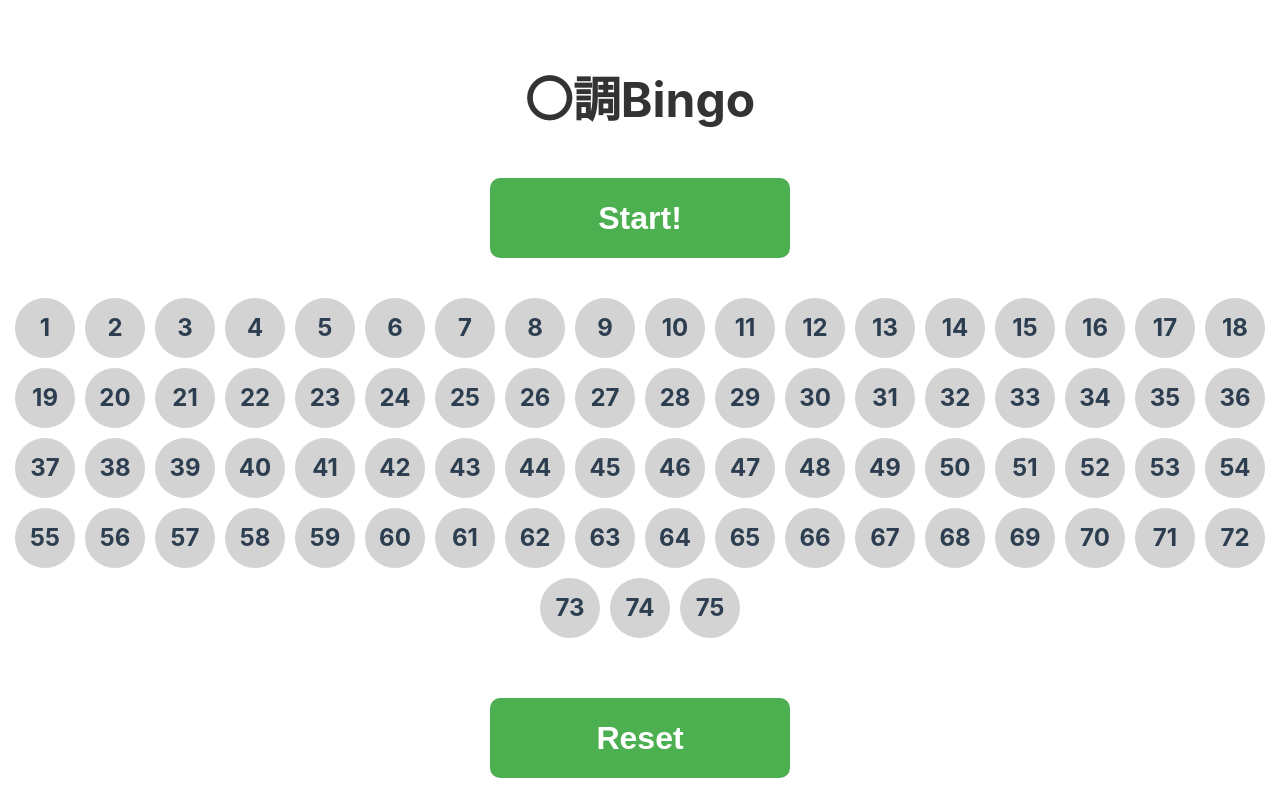
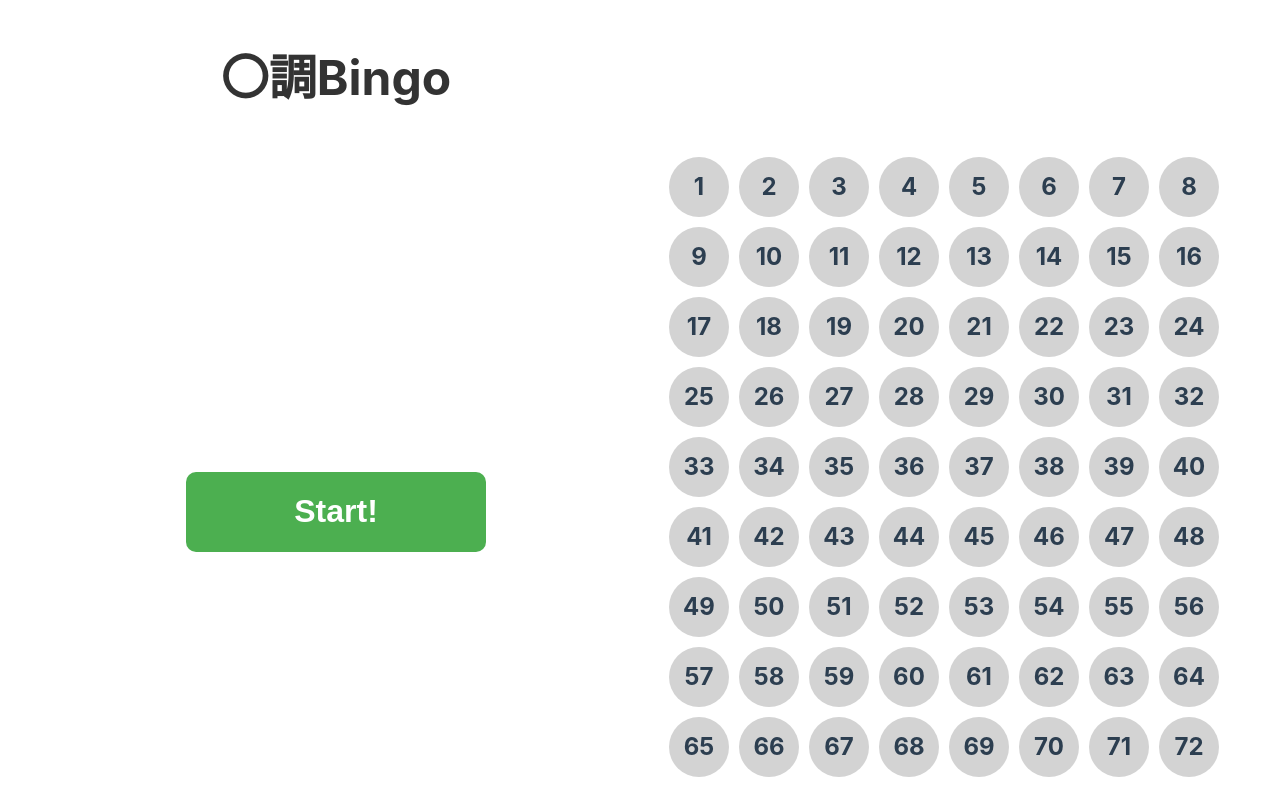
Before and after one commit to chofufestival/bingo2025, a Vue app: page / in a window 1280 px wide. Shown: the top 785 px of the page. Built offline with nearby package versions, Linux system fonts and the light colour scheme.

Commit message:
feat: Appコンポーネントを置き換え

```diff
--- a/index.html
+++ b/index.html
@@ -7,7 +7,7 @@
     <title>〇調Bingo</title>
   </head>
   <body>
-    <div id="bingo"></div>
+    <div id="app"></div>
     <script type="module" src="/src/main.js"></script>
   </body>
 </html>
--- a/src/App.vue
+++ b/src/App.vue
@@ -1,47 +1,144 @@
 <script setup>
-import HelloWorld from './components/HelloWorld.vue'
-import TheWelcome from './components/TheWelcome.vue'
+import { ref } from 'vue';
+
+const selectedNumbers = ref([]);
+
+let array = Array.from({ length: 75 }, (_, i) => i + 1);
+
+const numbers = Array.from({ length: 75 }, (_, i) => i + 1);
+
+const selectedNumber = ref(0);
+
+function start() {
+    let roopCount = 0;
+    let intervalId = setInterval(() => {
+        const index = Math.floor(Math.random() * array.length);
+        selectedNumber.value = array[index];
+        roopCount += 1;
+
+        if (roopCount >= 20) {
+            clearInterval(intervalId);
+            selectedNumbers.value.push(selectedNumber.value);
+            array.splice(index, 1);
+        }
+    }, 100);
+}
+
+function selectManually(number) {
+    if (!selectedNumbers.value.includes(number)) {
+        selectedNumbers.value.push(number);
+        array.splice(array.indexOf(number), 1);
+    }
+}
+
+function reset() {
+    selectedNumbers.value = [];
+    array = Array.from({ length: 75 }, (_, i) => i + 1);
+    selectedNumber.value = 0;
+}
 </script>
 
 <template>
-  <header>
-    <img alt="Vue logo" class="logo" src="./assets/logo.svg" width="125" height="125" />
+    <div class="center">
+        <h1>〇調Bingo</h1>
+    </div>
 
-    <div class="wrapper">
-      <HelloWorld msg="You did it!" />
+    <h2>
+        {{ selectedNumber !== 0 ? selectedNumber : '' }}
+    </h2>
+
+    <div class="center">
+        <button @click="start" :disabled="array.length === 0">Start!</button>
     </div>
-  </header>
 
-  <main>
-    <TheWelcome />
-  </main>
+    <div class="number-list">
+        <h3
+            v-for="number in numbers"
+            :key="number"
+            @click="selectManually(number)"
+            :style="{ backgroundColor: selectedNumbers.includes(number) ? 'lightgreen' : 'lightgray' }"
+        >
+            {{ number }}
+        </h3>
+    </div>
+    <div class="center">
+        <button @click="reset">Reset</button>
+    </div>
+
 </template>
 
 <style scoped>
-header {
-  line-height: 1.5;
+.center {
+    display: flex;
+    justify-content: center;
+    align-items: center;
+    flex-direction: column;
+    margin-top: 40px;
 }
 
-.logo {
-  display: block;
-  margin: 0 auto 2rem;
+h1 {
+    font-size: 3rem;
+    font-weight: bold;
+    color: #333;
+    text-align: center;
 }
 
-@media (min-width: 1024px) {
-  header {
+button {
+    background-color: #4CAF50;
+    color: white;
+    font-size: 2rem;
+    padding: 20px 40px;
+    border: none;
+    border-radius: 10px;
+    cursor: pointer;
+    transition: background-color 0.3s ease;
+    width: 300px;
+    height: 80px;
+    font-weight: bold;
+}
+
+button:disabled {
+    background-color: #ccc;
+    cursor: not-allowed;
+}
+
+button:hover {
+    background-color: #45a049;
+}
+
+.number-list {
     display: flex;
-    place-items: center;
-    padding-right: calc(var(--section-gap) / 2);
-  }
+    justify-content: center;
+    flex-wrap: wrap;
+    gap: 10px;
+    margin-top: 20px;
+    max-width: 100%;
+    padding: 20px 0;
+}
 
-  .logo {
-    margin: 0 2rem 0 0;
-  }
+.number-list h3 {
+    width: 60px;
+    height: 60px;
+    display: flex;
+    justify-content: center;
+    align-items: center;
+    font-size: 1.5rem;
+    font-weight: bold;
+    border-radius: 50%;
+    cursor: pointer;
+    transition: background-color 0.3s ease, transform 0.3s ease;
+    background-color: lightgray;
+}
 
-  header .wrapper {
-    display: flex;
-    place-items: flex-start;
-    flex-wrap: wrap;
-  }
+.number-list h3:hover {
+    transform: scale(1.1);
+}
+
+h2 {
+    font-size: 10rem;
+    font-weight: bold;
+    color: #333;
+    margin-top: 30px;
+    text-align: center;
 }
 </style>
--- a/src/Bingo.vue
+++ /dev/null
@@ -1,144 +0,0 @@
-<script setup>
-import { ref } from 'vue';
-
-const selectedNumbers = ref([]);
-
-let array = Array.from({ length: 75 }, (_, i) => i + 1);
-
-const numbers = Array.from({ length: 75 }, (_, i) => i + 1);
-
-const selectedNumber = ref(0);
-
-function start() {
-    let roopCount = 0;
-    let intervalId = setInterval(() => {
-        const index = Math.floor(Math.random() * array.length);
-        selectedNumber.value = array[index];
-        roopCount += 1;
-
-        if (roopCount >= 20) {
-            clearInterval(intervalId);
-            selectedNumbers.value.push(selectedNumber.value);
-            array.splice(index, 1);
-        }
-    }, 100);
-}
-
-function selectManually(number) {
-    if (!selectedNumbers.value.includes(number)) {
-        selectedNumbers.value.push(number);
-        array.splice(array.indexOf(number), 1);
-    }
-}
-
-function reset() {
-    selectedNumbers.value = [];
-    array = Array.from({ length: 75 }, (_, i) => i + 1);
-    selectedNumber.value = 0;
-}
-</script>
-
-<template>
-    <div class="center">
-        <h1>〇調Bingo</h1>
-    </div>
-
-    <h2>
-        {{ selectedNumber !== 0 ? selectedNumber : '' }}
-    </h2>
-
-    <div class="center">
-        <button @click="start" :disabled="array.length === 0">Start!</button>
-    </div>
-
-    <div class="number-list">
-        <h3
-            v-for="number in numbers"
-            :key="number"
-            @click="selectManually(number)"
-            :style="{ backgroundColor: selectedNumbers.includes(number) ? 'lightgreen' : 'lightgray' }"
-        >
-            {{ number }}
-        </h3>
-    </div>
-    <div class="center">
-        <button @click="reset">Reset</button>
-    </div>
-
-</template>
-
-<style scoped>
-.center {
-    display: flex;
-    justify-content: center;
-    align-items: center;
-    flex-direction: column;
-    margin-top: 40px;
-}
-
-h1 {
-    font-size: 3rem;
-    font-weight: bold;
-    color: #333;
-    text-align: center;
-}
-
-button {
-    background-color: #4CAF50;
-    color: white;
-    font-size: 2rem;
-    padding: 20px 40px;
-    border: none;
-    border-radius: 10px;
-    cursor: pointer;
-    transition: background-color 0.3s ease;
-    width: 300px;
-    height: 80px;
-    font-weight: bold;
-}
-
-button:disabled {
-    background-color: #ccc;
-    cursor: not-allowed;
-}
-
-button:hover {
-    background-color: #45a049;
-}
-
-.number-list {
-    display: flex;
-    justify-content: center;
-    flex-wrap: wrap;
-    gap: 10px;
-    margin-top: 20px;
-    max-width: 100%;
-    padding: 20px 0;
-}
-
-.number-list h3 {
-    width: 60px;
-    height: 60px;
-    display: flex;
-    justify-content: center;
-    align-items: center;
-    font-size: 1.5rem;
-    font-weight: bold;
-    border-radius: 50%;
-    cursor: pointer;
-    transition: background-color 0.3s ease, transform 0.3s ease;
-    background-color: lightgray;
-}
-
-.number-list h3:hover {
-    transform: scale(1.1);
-}
-
-h2 {
-    font-size: 10rem;
-    font-weight: bold;
-    color: #333;
-    margin-top: 30px;
-    text-align: center;
-}
-</style>
--- a/src/main.js
+++ b/src/main.js
@@ -2,7 +2,5 @@ import './assets/main.css'
 
 import { createApp } from 'vue'
 import App from './App.vue'
-import Bingo from './Bingo.vue'
 
 createApp(App).mount('#app')
-createApp(Bingo).mount('#bingo')
```
